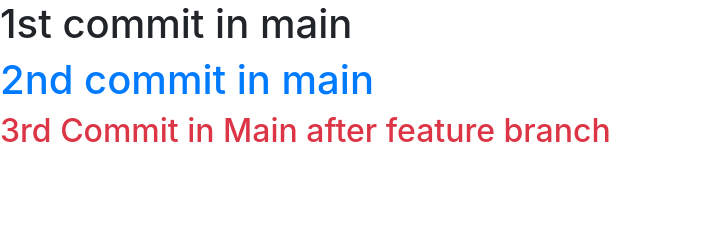
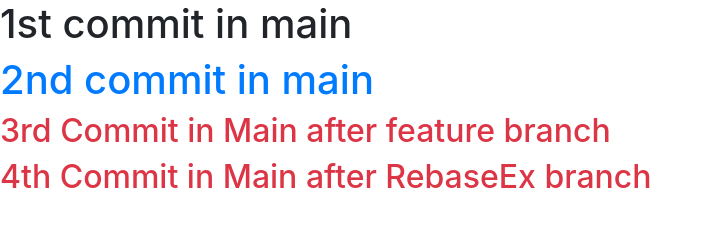
Before and after one commit to vamshisagar/Delete, a plain HTML site: page index.html in a window 1280 px wide. Shown: the whole page, without its empty margins (0-712 px from the left). Drawn offline with nearby package versions, Linux system fonts and the light colour scheme.

Commit message:
4th Commit, 1st commit in after RebaseEx

```diff
--- a/index.html
+++ b/index.html
@@ -14,6 +14,7 @@
     <h1>1st commit in main</h1>
     <h1 class="text-primary">2nd commit in main</h1>
     <h2 class="text-danger">3rd Commit in Main after feature branch</h2>
+    <h2 class="text-danger">4th Commit in Main after RebaseEx branch</h2>
     <!-- Optional JavaScript -->
     <!-- jQuery first, then Popper.js, then Bootstrap JS -->
     <script src="https://code.jquery.com/jquery-3.3.1.slim.min.js" integrity="sha384-q8i/X+965DzO0rT7abK41JStQIAqVgRVzpbzo5smXKp4YfRvH+8abtTE1Pi6jizo" crossorigin="anonymous"></script>
```
